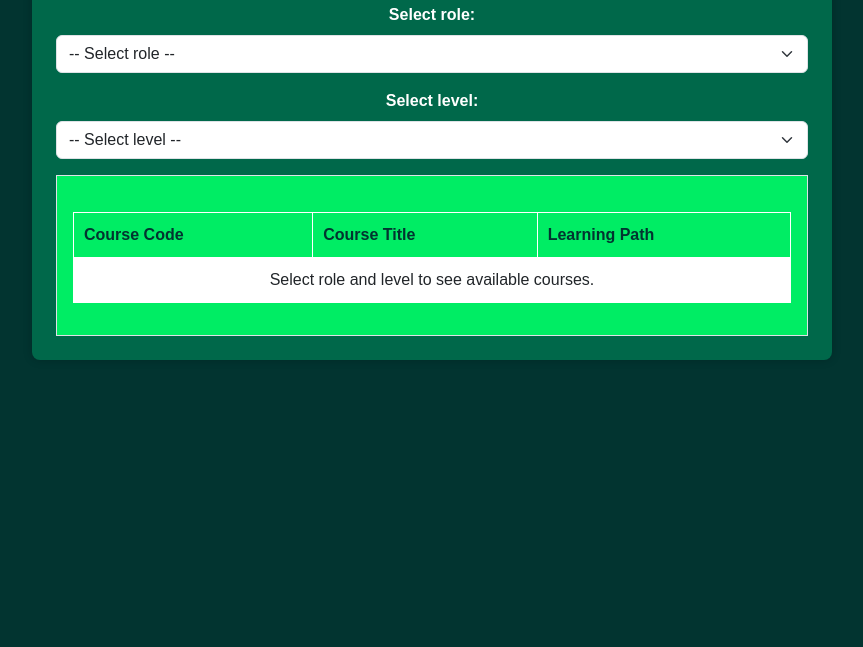
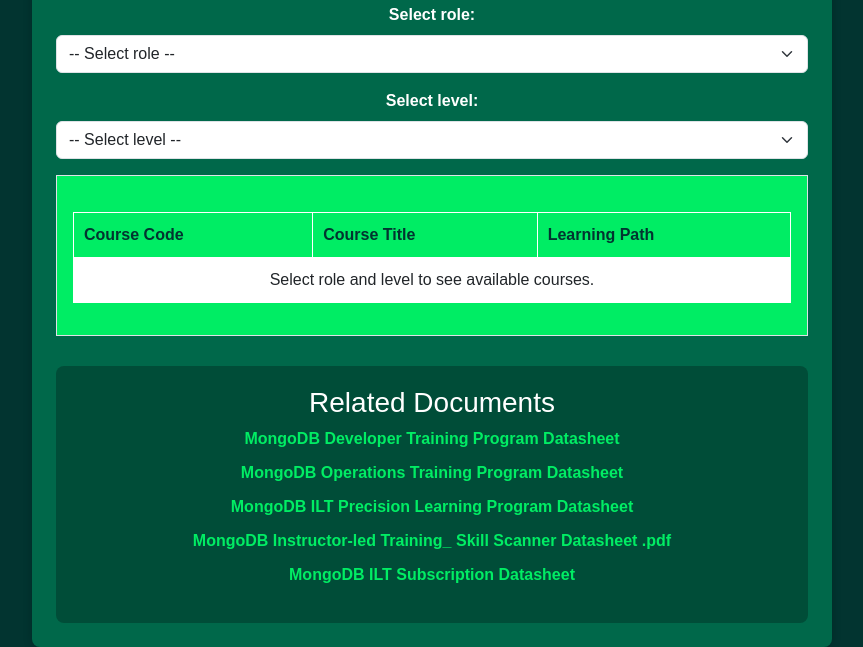
Before and after one commit to maikalange/ilt, a plain HTML site: page index.html in a window 1280 px wide. Shown: the part 264-911 px from the top of the page, without its empty margins (208-1071 px from the left). Before the commit the page ends 800 px from the top, so only its background shows below. Drawn offline with nearby package versions, Linux system fonts and the light colour scheme; a web font is replaced by a local one.

Commit message:
added training data sheet

```diff
--- a/index.html
+++ b/index.html
@@ -74,6 +74,31 @@
         .table tr:nth-child(odd) {
             background-color: #004d38;
         }
+        .documents {
+            margin-top: 30px;
+            padding: 20px;
+            background: #004d38;
+            border-radius: 8px;
+        }
+
+        .document-list {
+            list-style: none;
+            padding: 0;
+        }
+
+        .document-list li {
+            margin-bottom: 10px;
+        }
+
+        .document-list a {
+            text-decoration: none;
+            color: #00ed64;
+            font-weight: bold;
+        }
+
+        .document-list a:hover {
+            text-decoration: underline;
+        }
     </style>
 </head>
 
@@ -112,6 +137,16 @@
                     </tr>
                 </tbody>
             </table>
+        </div>
+		        <div class="documents">
+            <h3>Related Documents</h3>
+            <ul class="document-list">
+                <li><a href="MongoDB Developer Training Program Datasheet _ (Updated May 2024).pdf">MongoDB Developer Training Program Datasheet</a></li>
+				<li><a href="MongoDB Operations Training Program Datasheet _ 2021 (Updated May 2024).pdf">MongoDB Operations Training Program Datasheet</a></li>
+                <li><a href="MongoDB ILT Precision Learning Program - Datasheet - 2024.pdf">MongoDB ILT Precision Learning Program Datasheet</a></li>
+                <li><a href="MongoDB Instructor-led Training_ Skill Scanner Datasheet.pdf">MongoDB Instructor-led Training_ Skill Scanner Datasheet .pdf</a></li>
+				<li><a href="MongoDB ILT Subscription Datasheet.pdf">MongoDB ILT Subscription Datasheet</a></li>
+            </ul>
         </div>
     </div>
 
```
Also changed, not shown: 1 other file.
